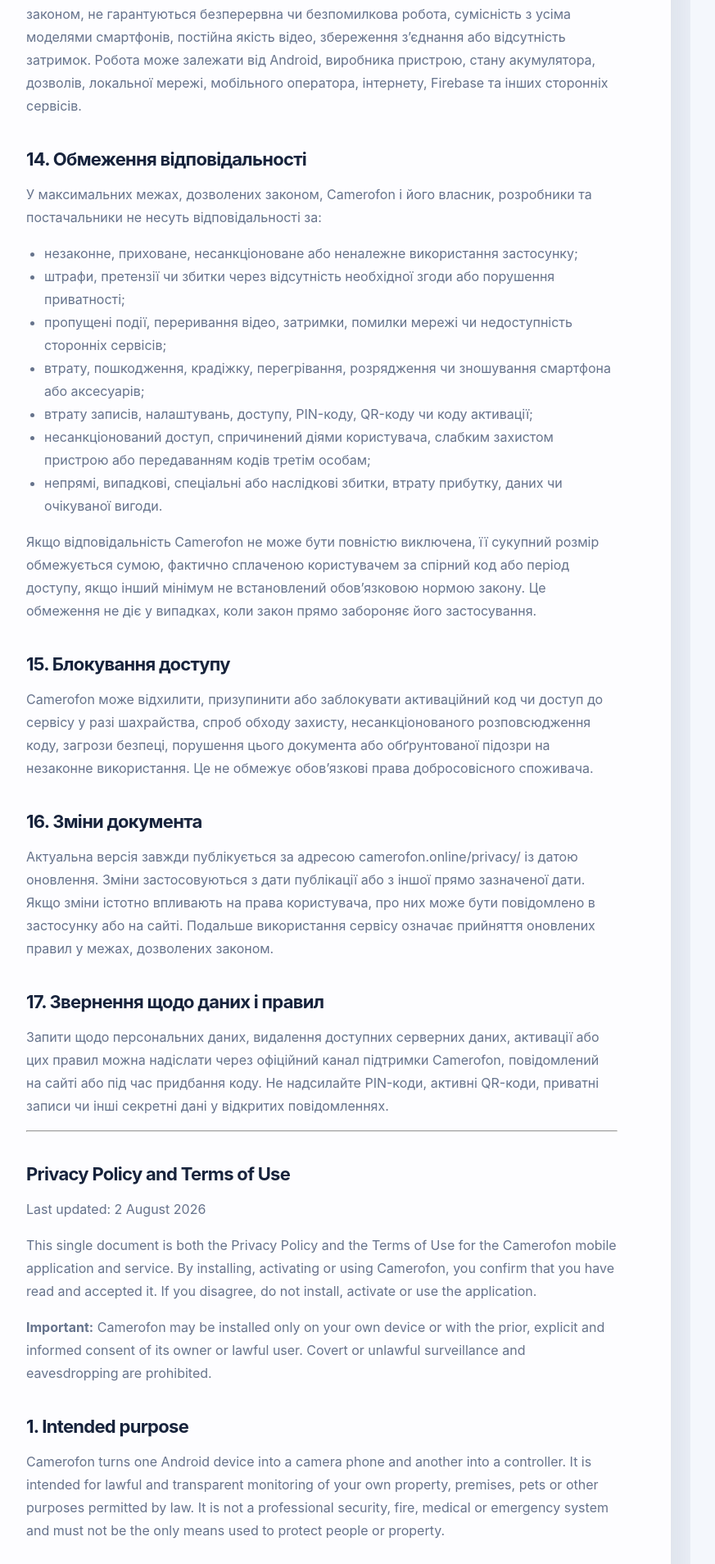
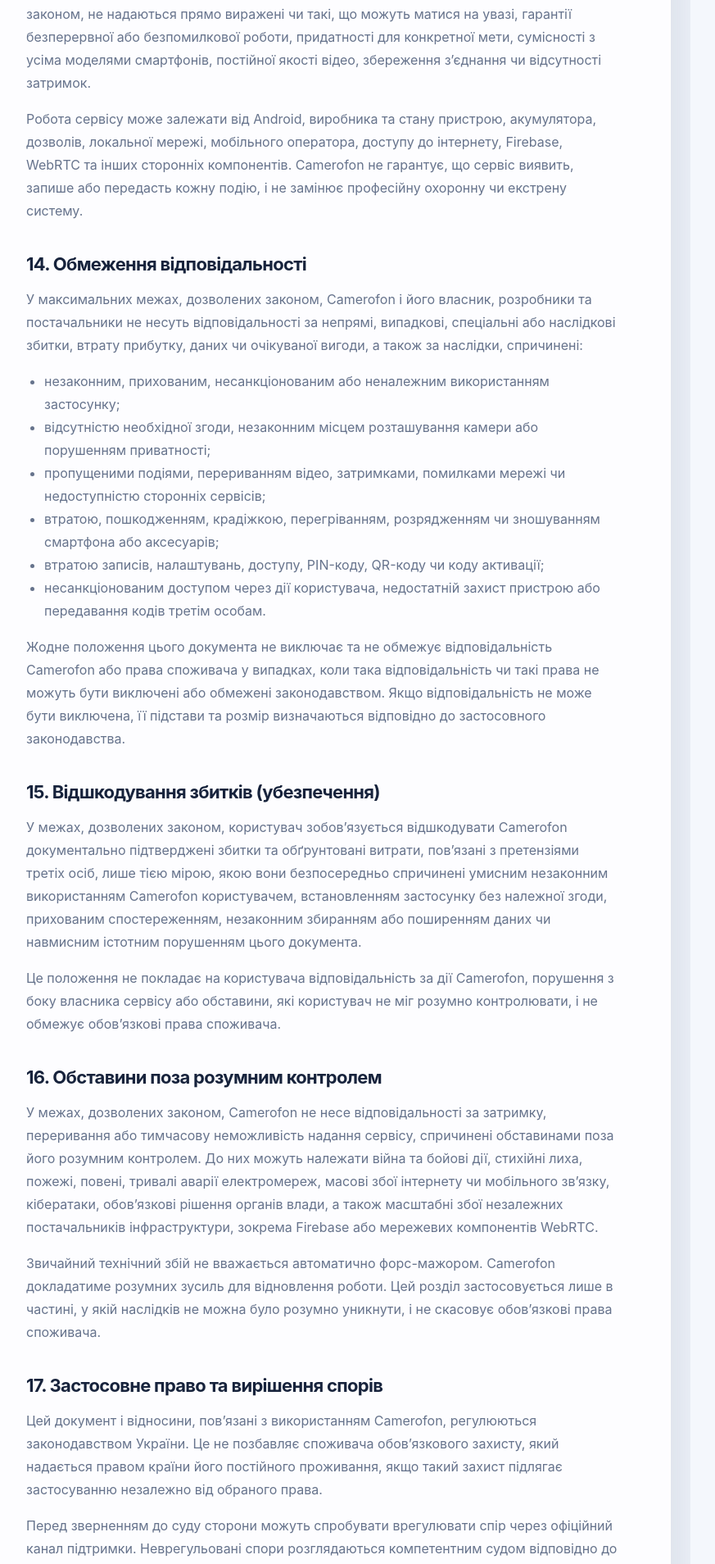
Before and after one commit to vabuysellinfo-spec/camerofon-online, a Next.js app: page /privacy in a window 1280 px wide. Shown: the part 4864-6772 px from the top of the page at 82% size, without its empty margins (247-1120 px from the left). Built offline with nearby package versions, Linux system fonts and the light colour scheme.

Commit message:
Розширити правила користування Camerofon

```diff
--- a/app/privacy/page.tsx
+++ b/app/privacy/page.tsx
@@ -294,61 +294,117 @@
             права, від яких споживач не може відмовитися за законом.
           </p>
 
-          <h2>13. Доступність сервісу та відсутність гарантій</h2>
+          <h2>13. Відмова від гарантій (сервіс «як є»)</h2>
           <p>
             Camerofon надається за принципом «як є» та «за наявності». У межах,
-            дозволених законом, не гарантуються безперервна чи безпомилкова
-            робота, сумісність з усіма моделями смартфонів, постійна якість
-            відео, збереження з’єднання або відсутність затримок. Робота може
-            залежати від Android, виробника пристрою, стану акумулятора,
-            дозволів, локальної мережі, мобільного оператора, інтернету,
-            Firebase та інших сторонніх сервісів.
+            дозволених законом, не надаються прямо виражені чи такі, що можуть
+            матися на увазі, гарантії безперервної або безпомилкової роботи,
+            придатності для конкретної мети, сумісності з усіма моделями
+            смартфонів, постійної якості відео, збереження з’єднання чи
+            відсутності затримок.
+          </p>
+          <p>
+            Робота сервісу може залежати від Android, виробника та стану
+            пристрою, акумулятора, дозволів, локальної мережі, мобільного
+            оператора, доступу до інтернету, Firebase, WebRTC та інших сторонніх
+            компонентів. Camerofon не гарантує, що сервіс виявить, запише або
+            передасть кожну подію, і не замінює професійну охоронну чи екстрену
+            систему.
           </p>
 
           <h2>14. Обмеження відповідальності</h2>
           <p>
             У максимальних межах, дозволених законом, Camerofon і його власник,
-            розробники та постачальники не несуть відповідальності за:
+            розробники та постачальники не несуть відповідальності за непрямі,
+            випадкові, спеціальні або наслідкові збитки, втрату прибутку, даних
+            чи очікуваної вигоди, а також за наслідки, спричинені:
           </p>
           <ul>
             <li>
-              незаконне, приховане, несанкціоноване або неналежне використання
-              застосунку;
+              незаконним, прихованим, несанкціонованим або неналежним
+              використанням застосунку;
             </li>
             <li>
-              штрафи, претензії чи збитки через відсутність необхідної згоди або
-              порушення приватності;
+              відсутністю необхідної згоди, незаконним місцем розташування
+              камери або порушенням приватності;
             </li>
             <li>
-              пропущені події, переривання відео, затримки, помилки мережі чи
-              недоступність сторонніх сервісів;
+              пропущеними подіями, перериванням відео, затримками, помилками
+              мережі чи недоступністю сторонніх сервісів;
             </li>
             <li>
-              втрату, пошкодження, крадіжку, перегрівання, розрядження чи
-              зношування смартфона або аксесуарів;
+              втратою, пошкодженням, крадіжкою, перегріванням, розрядженням чи
+              зношуванням смартфона або аксесуарів;
             </li>
             <li>
-              втрату записів, налаштувань, доступу, PIN-коду, QR-коду чи коду
+              втратою записів, налаштувань, доступу, PIN-коду, QR-коду чи коду
               активації;
             </li>
             <li>
-              несанкціонований доступ, спричинений діями користувача, слабким
-              захистом пристрою або передаванням кодів третім особам;
-            </li>
-            <li>
-              непрямі, випадкові, спеціальні або наслідкові збитки, втрату
-              прибутку, даних чи очікуваної вигоди.
+              несанкціонованим доступом через дії користувача, недостатній
+              захист пристрою або передавання кодів третім особам.
             </li>
           </ul>
           <p>
-            Якщо відповідальність Camerofon не може бути повністю виключена, її
-            сукупний розмір обмежується сумою, фактично сплаченою користувачем
-            за спірний код або період доступу, якщо інший мінімум не
-            встановлений обов’язковою нормою закону. Це обмеження не діє у
-            випадках, коли закон прямо забороняє його застосування.
+            Жодне положення цього документа не виключає та не обмежує
+            відповідальність Camerofon або права споживача у випадках, коли така
+            відповідальність чи такі права не можуть бути виключені або
+            обмежені законодавством. Якщо відповідальність не може бути
+            виключена, її підстави та розмір визначаються відповідно до
+            застосовного законодавства.
           </p>
 
-          <h2>15. Блокування доступу</h2>
+          <h2>15. Відшкодування збитків (убезпечення)</h2>
+          <p>
+            У межах, дозволених законом, користувач зобов’язується відшкодувати
+            Camerofon документально підтверджені збитки та обґрунтовані витрати,
+            пов’язані з претензіями третіх осіб, лише тією мірою, якою вони
+            безпосередньо спричинені умисним незаконним використанням
+            Camerofon користувачем, встановленням застосунку без належної згоди,
+            прихованим спостереженням, незаконним збиранням або поширенням даних
+            чи навмисним істотним порушенням цього документа.
+          </p>
+          <p>
+            Це положення не покладає на користувача відповідальність за дії
+            Camerofon, порушення з боку власника сервісу або обставини, які
+            користувач не міг розумно контролювати, і не обмежує обов’язкові
+            права споживача.
+          </p>
+
+          <h2>16. Обставини поза розумним контролем</h2>
+          <p>
+            У межах, дозволених законом, Camerofon не несе відповідальності за
+            затримку, переривання або тимчасову неможливість надання сервісу,
+            спричинені обставинами поза його розумним контролем. До них можуть
+            належати війна та бойові дії, стихійні лиха, пожежі, повені,
+            тривалі аварії електромереж, масові збої інтернету чи мобільного
+            зв’язку, кібератаки, обов’язкові рішення органів влади, а також
+            масштабні збої незалежних постачальників інфраструктури, зокрема
+            Firebase або мережевих компонентів WebRTC.
+          </p>
+          <p>
+            Звичайний технічний збій не вважається автоматично форс-мажором.
+            Camerofon докладатиме розумних зусиль для відновлення роботи. Цей
+            розділ застосовується лише в частині, у якій наслідків не можна було
+            розумно уникнути, і не скасовує обов’язкові права споживача.
+          </p>
+
+          <h2>17. Застосовне право та вирішення спорів</h2>
+          <p>
+            Цей документ і відносини, пов’язані з використанням Camerofon,
+            регулюються законодавством України. Це не позбавляє споживача
+            обов’язкового захисту, який надається правом країни його постійного
+            проживання, якщо такий захист підлягає застосуванню незалежно від
+            обраного права.
+          </p>
+          <p>
+            Перед зверненням до суду сторони можуть спробувати врегулювати спір
+            через офіційний канал підтримки. Неврегульовані спори розглядаються
+            компетентним судом відповідно до встановлених законом правил
+            юрисдикції та підсудності.
+          </p>
+
+          <h2>18. Блокування доступу</h2>
           <p>
             Camerofon може відхилити, призупинити або заблокувати активаційний
             код чи доступ до сервісу у разі шахрайства, спроб обходу захисту,
@@ -357,7 +413,7 @@
             Це не обмежує обов’язкові права добросовісного споживача.
           </p>
 
-          <h2>16. Зміни документа</h2>
+          <h2>19. Зміни документа</h2>
           <p>
             Актуальна версія завжди публікується за адресою
             camerofon.online/privacy/ із датою оновлення. Зміни застосовуються з
@@ -367,7 +423,7 @@
             означає прийняття оновлених правил у межах, дозволених законом.
           </p>
 
-          <h2>17. Звернення щодо даних і правил</h2>
+          <h2>20. Звернення щодо даних і правил</h2>
           <p>
             Запити щодо персональних даних, видалення доступних серверних даних,
             активації або цих правил можна надіслати через офіційний канал
@@ -573,39 +629,113 @@
             document limits rights that a consumer cannot waive by law.
           </p>
 
-          <h2>13. Availability and disclaimer</h2>
+          <h2>13. Disclaimer of warranties (“as is” service)</h2>
           <p>
             Camerofon is provided “as is” and “as available”. To the extent
-            permitted by law, uninterrupted or error-free operation,
-            compatibility with every phone, constant video quality, connection
-            continuity and the absence of delays are not guaranteed. Operation
-            may depend on Android, the device manufacturer, battery condition,
-            permissions, local networks, mobile operators, internet access,
-            Firebase and other third-party services.
+            permitted by law, no express or implied warranty is given regarding
+            uninterrupted or error-free operation, fitness for a particular
+            purpose, compatibility with every smartphone model, constant video
+            quality, connection continuity or the absence of delays.
+          </p>
+          <p>
+            Operation may depend on Android, the manufacturer and condition of
+            the device, battery, permissions, local networks, mobile operators,
+            internet access, Firebase, WebRTC and other third-party components.
+            Camerofon does not guarantee that the service will detect, record or
+            transmit every event, and it is not a substitute for a professional
+            security or emergency system.
           </p>
 
           <h2>14. Limitation of liability</h2>
           <p>
             To the maximum extent permitted by law, Camerofon and its owner,
-            developers and providers are not liable for unlawful, covert,
-            unauthorised or improper use; claims, penalties or damage caused by
-            missing consent or privacy violations; missed events, interrupted
-            video, delays, network failures or third-party outages; loss,
-            damage, theft, overheating, discharge or wear of devices and
-            accessories; loss of recordings, settings, access, PINs, QR codes or
-            activation codes; unauthorised access caused by the user&apos;s acts
-            or weak device security; or indirect, incidental, special or
-            consequential loss, including loss of profit, data or expected
-            benefit.
+            developers and providers are not liable for indirect, incidental,
+            special or consequential loss, loss of profit, data or expected
+            benefit, or for consequences caused by:
+          </p>
+          <ul>
+            <li>
+              unlawful, covert, unauthorised or improper use of the application;
+            </li>
+            <li>
+              missing consent, unlawful camera placement or privacy violations;
+            </li>
+            <li>
+              missed events, interrupted video, delays, network failures or
+              third-party outages;
+            </li>
+            <li>
+              loss, damage, theft, overheating, discharge or wear of a device or
+              accessories;
+            </li>
+            <li>
+              loss of recordings, settings, access, a PIN, QR code or activation
+              code;
+            </li>
+            <li>
+              unauthorised access caused by the user&apos;s acts, inadequate
+              device security or sharing codes with third parties.
+            </li>
+          </ul>
+          <p>
+            Nothing in this document excludes or limits Camerofon&apos;s
+            liability or a consumer&apos;s rights where such liability or rights
+            cannot be excluded or limited by law. Where liability cannot be
+            excluded, its basis and amount are determined under applicable law.
+          </p>
+
+          <h2>15. Indemnification</h2>
+          <p>
+            To the extent permitted by law, the user agrees to compensate
+            Camerofon for documented losses and reasonable costs relating to
+            third-party claims only to the extent directly caused by the
+            user&apos;s intentional unlawful use of Camerofon, installation
+            without proper consent, covert surveillance, unlawful collection or
+            disclosure of data, or a deliberate material breach of this
+            document.
           </p>
           <p>
-            Where liability cannot be fully excluded, total liability is limited
-            to the amount actually paid for the disputed code or access period
-            unless mandatory law requires a different minimum. This limitation
-            does not apply where prohibited by law.
+            This provision does not make the user responsible for
+            Camerofon&apos;s acts, a breach by the service owner or circumstances
+            the user could not reasonably control, and it does not limit
+            mandatory consumer rights.
           </p>
 
-          <h2>15. Suspension</h2>
+          <h2>16. Circumstances beyond reasonable control</h2>
+          <p>
+            To the extent permitted by law, Camerofon is not liable for delay,
+            interruption or temporary inability to provide the service caused by
+            circumstances beyond its reasonable control. These may include war
+            and hostilities, natural disasters, fire, flooding, prolonged power
+            failures, widespread internet or mobile-network outages,
+            cyberattacks, binding government action, and large-scale failures of
+            independent infrastructure providers, including Firebase or WebRTC
+            network components.
+          </p>
+          <p>
+            An ordinary technical failure is not automatically treated as force
+            majeure. Camerofon will use reasonable efforts to restore operation.
+            This section applies only to the extent that the consequences could
+            not reasonably have been avoided and does not remove mandatory
+            consumer rights.
+          </p>
+
+          <h2>17. Governing law and dispute resolution</h2>
+          <p>
+            This document and relations concerning the use of Camerofon are
+            governed by the laws of Ukraine. This does not deprive a consumer of
+            mandatory protection provided by the law of the consumer&apos;s
+            habitual country of residence where that protection applies
+            regardless of the chosen law.
+          </p>
+          <p>
+            Before starting court proceedings, the parties may try to resolve a
+            dispute through the official support channel. Unresolved disputes
+            will be heard by a competent court under the jurisdiction and venue
+            rules established by applicable law.
+          </p>
+
+          <h2>18. Suspension</h2>
           <p>
             Camerofon may reject, suspend or block a code or access in cases of
             fraud, attempted circumvention, unauthorised code distribution,
@@ -614,7 +744,7 @@
             unaffected.
           </p>
 
-          <h2>16. Changes</h2>
+          <h2>19. Changes</h2>
           <p>
             The current version is always published at camerofon.online/privacy/
             with its update date. Changes apply from publication or another
@@ -623,7 +753,7 @@
             to the extent allowed by law.
           </p>
 
-          <h2>17. Data and terms requests</h2>
+          <h2>20. Data and terms requests</h2>
           <p>
             Requests concerning personal data, deletion of available server
             data, activation or these terms may be sent through Camerofon&apos;s
```
